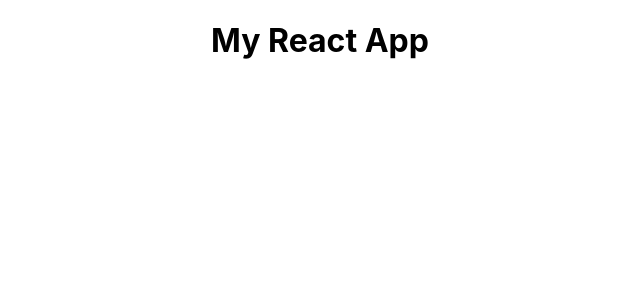
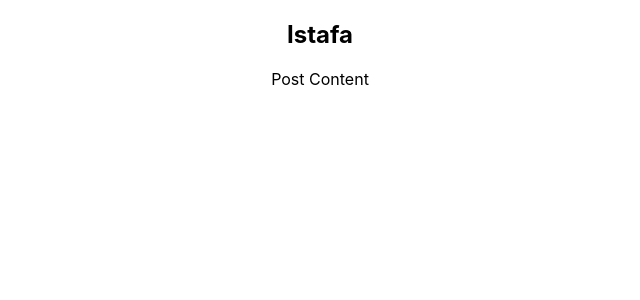
Before and after one commit to ISTAFAMARSHALL/react-review-project, a React (Create React App) app: page / in a window 1280 px wide. Shown: the top 300 px of the page, without its empty margins (320-960 px from the left). Built offline with nearby package versions, Linux system fonts and the light colour scheme.

Commit message:
update post file with names

```diff
--- a/src/App.js
+++ b/src/App.js
@@ -1,10 +1,14 @@
 import logo from './logo.svg';
 import './App.css';
+import Post from './components/Post';
+
 
 function App() {
   return (
     <div className="App">
-      <h1> My React App</h1>
+
+
+      <Post />
     </div>
   );
 }
--- a/src/components/Post.js
+++ b/src/components/Post.js
@@ -1,7 +1,12 @@
+const names = ['Istafa' , 'Anthony']
+
 function Post() {
+
+    const name = Math.random() > 0.5 ? names[0] : names [1];
+
     return (
         <div>
-            <h2>Post Title</h2>
+            <h2>{name}</h2>
             <p>Post Content</p>
         </div>
     );
```
